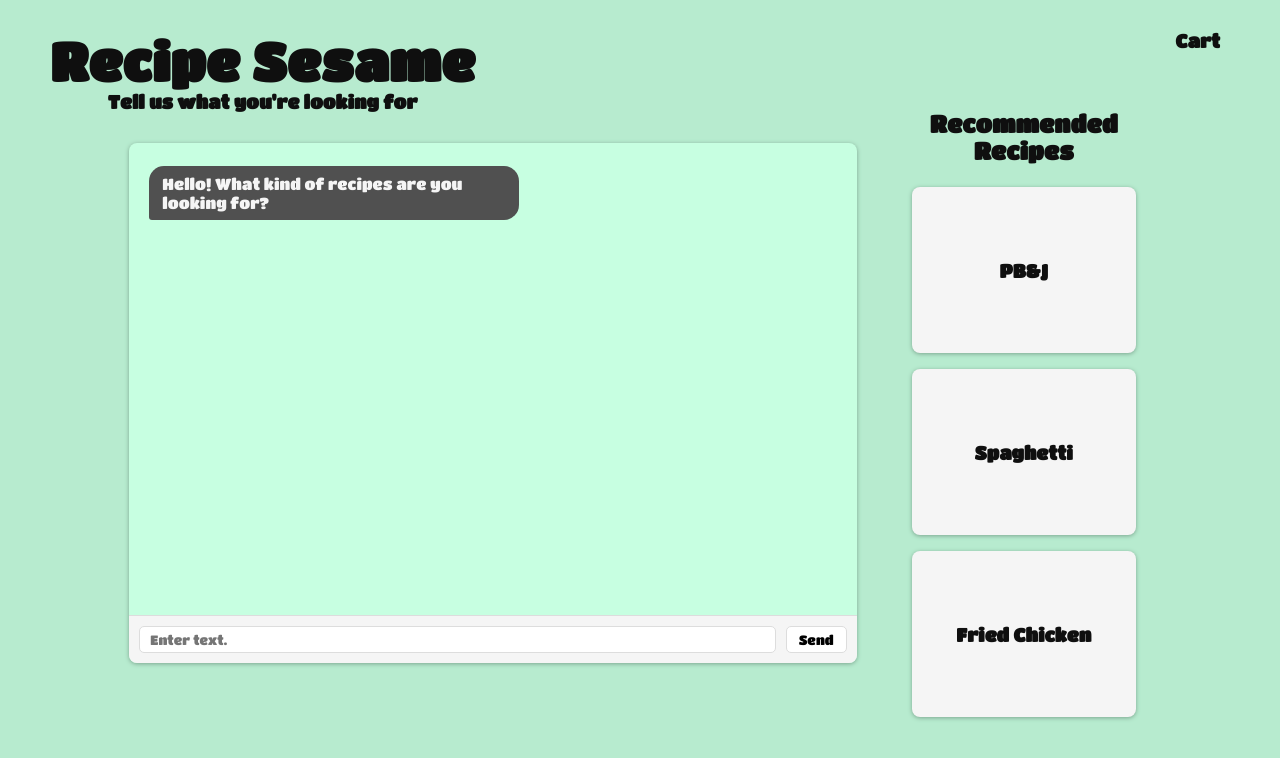
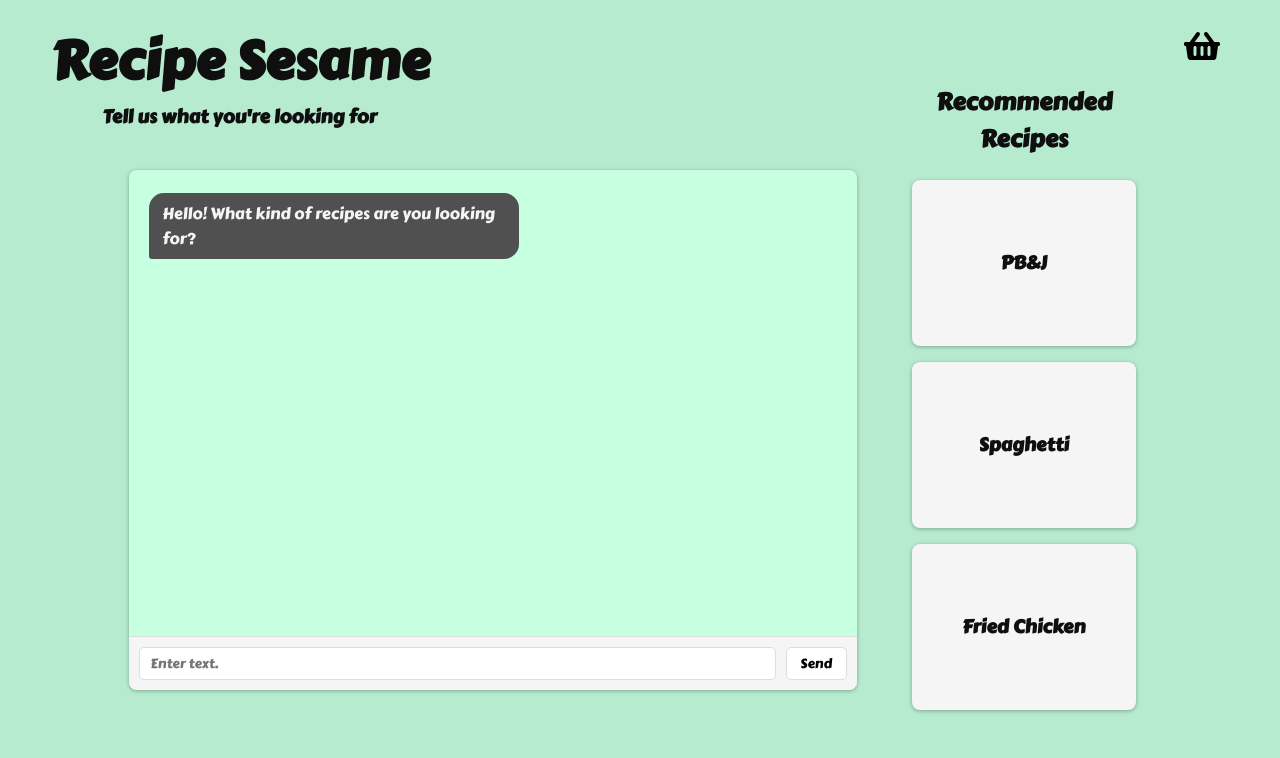
Before and after one commit to ajessefowler/RecipeSesameMockUp, a React (Create React App) app: page / in a window 1280 px wide. Shown: the top 758 px of the page. Built offline with nearby package versions, Linux system fonts and the light colour scheme.

Commit message:
Updated font and changed shopping cart button to use icon instead of text.

```diff
--- a/package.json
+++ b/package.json
@@ -3,6 +3,9 @@
   "version": "0.1.0",
   "private": true,
   "dependencies": {
+    "@fortawesome/fontawesome-svg-core": "^1.2.36",
+    "@fortawesome/free-solid-svg-icons": "^5.15.4",
+    "@fortawesome/react-fontawesome": "^0.1.16",
     "@testing-library/jest-dom": "^5.16.1",
     "@testing-library/react": "^12.1.2",
     "@testing-library/user-event": "^13.5.0",
--- a/public/index.html
+++ b/public/index.html
@@ -11,7 +11,7 @@
     />
     <link rel="preconnect" href="https://fonts.googleapis.com">
     <link rel="preconnect" href="https://fonts.gstatic.com" crossorigin>
-    <link href="https://fonts.googleapis.com/css2?family=Titan+One&display=swap" rel="stylesheet">
+    <link href="https://fonts.googleapis.com/css2?family=Carter+One&display=swap" rel="stylesheet">
     <link rel="apple-touch-icon" href="%PUBLIC_URL%/logo192.png" />
     <!--
       manifest.json provides metadata used when your web app is installed on a
--- a/src/App.css
+++ b/src/App.css
@@ -8,7 +8,7 @@
 
 @media only screen and (min-width: 1000px) {
   .App {
-    margin-top: 110px;
+    margin-top: 80px;
   }
 }
 
--- a/src/components/HomeScreen/Chatbox/Chatbox.css
+++ b/src/components/HomeScreen/Chatbox/Chatbox.css
@@ -16,5 +16,6 @@
     .chatbox {
         height: 65vh;
         margin-right: 40px;
+        margin-top: 90px;
     }
 }
--- a/src/components/HomeScreen/Logo/Logo.css
+++ b/src/components/HomeScreen/Logo/Logo.css
@@ -15,7 +15,7 @@
 @media only screen and (min-width: 1000px) {
     .logo {
         position: absolute;
-        top: 30px;
+        top: 20px;
         left: 50px;
     }
   }
--- a/src/components/HomeScreen/ShoppingCartButton/ShoppingCartButton.js
+++ b/src/components/HomeScreen/ShoppingCartButton/ShoppingCartButton.js
@@ -1,4 +1,6 @@
 import React from "react";
+import { FontAwesomeIcon } from '@fortawesome/react-fontawesome'
+import { faShoppingBasket } from '@fortawesome/free-solid-svg-icons'
 
 const ShoppingCartButton = (props) => {
     const handleButtonClick = () => {
@@ -7,7 +9,7 @@
 
     return (
         <div className="cartBtn" onClick={handleButtonClick}>
-            <h3>Cart</h3>
+            <FontAwesomeIcon icon={faShoppingBasket} size="2x"/>
         </div>
     );
 }
--- a/src/index.css
+++ b/src/index.css
@@ -11,7 +11,7 @@
 p, h1, h2, h3, input {
   margin: 0;
   padding: 0;
-  font-family: 'Titan One', cursive;
+  font-family: 'Carter One', cursive;
 }
 
 h1, h2, h3 {
```
Also changed, not shown: 1 other file (tests, documents, lock files or other folders).
